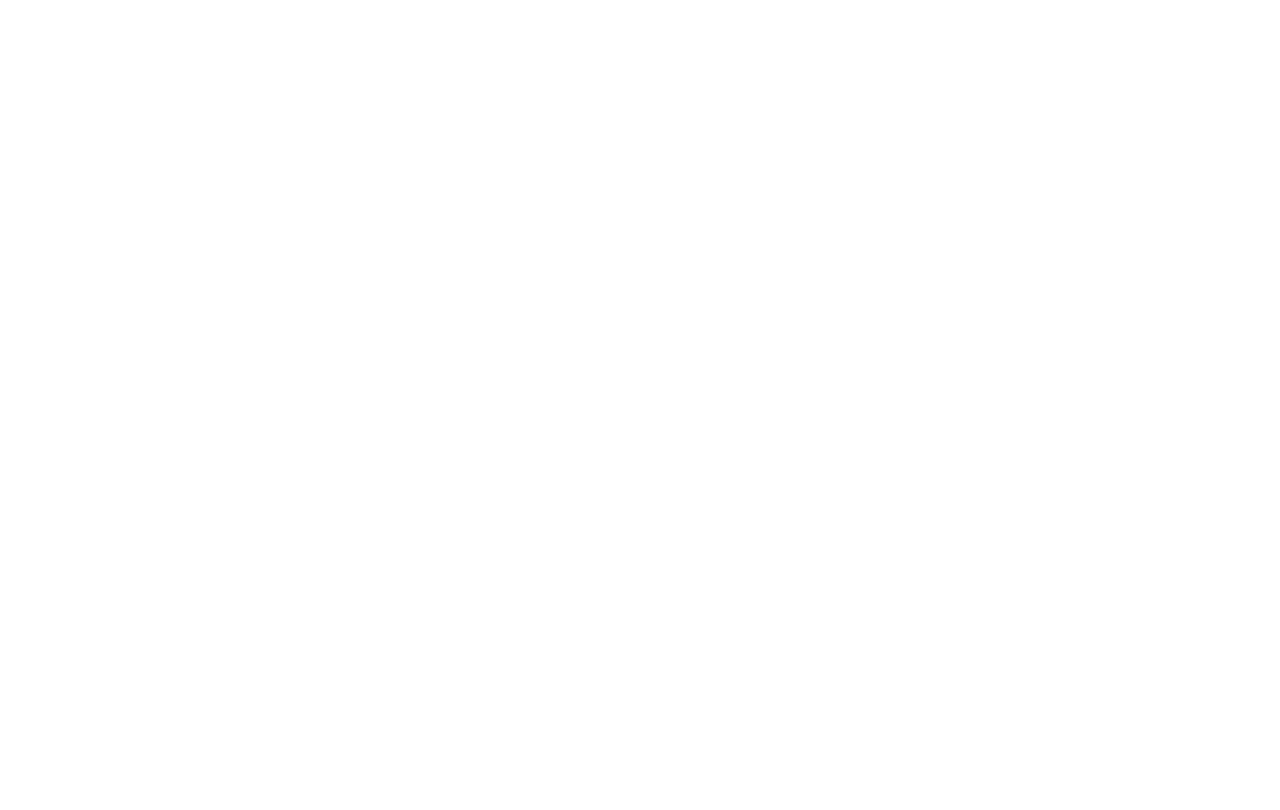
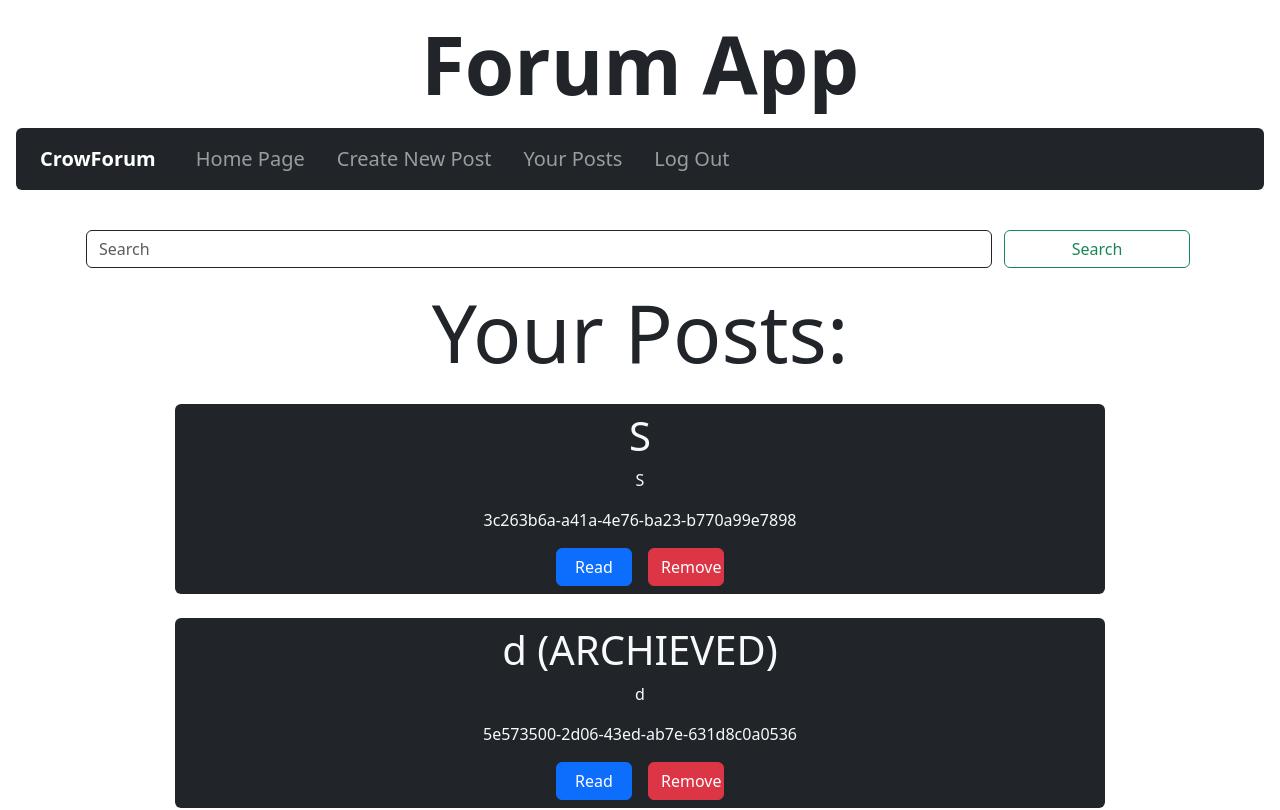
Before and after one commit to OskarProgrammer/ForumAppBootstrap, a React (Vite) app: page /yourPosts in a window 1280 px wide. Before the commit this address had no page. Shown: the top 810 px of the page. Built offline with nearby package versions, Linux system fonts and the light colour scheme; data requests are answered from the project's data file.

Commit message:
Adding /yourPosts route and added /archievedPosts endpoint on the api , also filtring your posts list if keyphrase is given to an searchbar, removing posts and archieving them

```diff
--- a/data/db.json
+++ b/data/db.json
@@ -1,13 +1,22 @@
 {
   "keyPhrase": {
-    "keyPhrase": "Oskar"
+    "keyPhrase": ""
   },
   "currentUser": {
-    "personID": "",
-    "isLogged": false,
+    "personID": "6fdea2a2-ca3d-47a5-ae24-6f19e0d1d07a",
+    "isLogged": true,
     "isAdmin": false
   },
-  "posts": [],
+  "posts": [
+    {
+      "id": "3c263b6a-a41a-4e76-ba23-b770a99e7898",
+      "title": "S",
+      "shortText": "S",
+      "authorID": "6fdea2a2-ca3d-47a5-ae24-6f19e0d1d07a",
+      "authorName": "Oskar",
+      "mainText": "S"
+    }
+  ],
   "users": [
     {
       "id": "6fdea2a2-ca3d-47a5-ae24-6f19e0d1d07a",
@@ -15,5 +24,31 @@
       "password": "root",
       "isAdmin": false
     }
+  ],
+  "archievedPosts": [
+    {
+      "id": "5e573500-2d06-43ed-ab7e-631d8c0a0536",
+      "title": "d",
+      "shortText": "d",
+      "authorID": "6fdea2a2-ca3d-47a5-ae24-6f19e0d1d07a",
+      "authorName": "Oskar",
+      "mainText": "d"
+    },
+    {
+      "id": "29c9e7af-9053-4b44-8925-af41f534a504",
+      "title": "d",
+      "shortText": "d",
+      "authorID": "6fdea2a2-ca3d-47a5-ae24-6f19e0d1d07a",
+      "authorName": "Oskar",
+      "mainText": "d"
+    },
+    {
+      "id": "10d06805-d396-4b3b-ac77-7eba6d04b859",
+      "title": "d",
+      "shortText": "d",
+      "authorID": "6fdea2a2-ca3d-47a5-ae24-6f19e0d1d07a",
+      "authorName": "Oskar",
+      "mainText": "d"
+    }
   ]
 }
--- a/src/App.jsx
+++ b/src/App.jsx
@@ -17,6 +17,7 @@
 import { ErrorsPage } from './pages/ErrorsPage';
 import { logOutLoader, LogOutPage } from "./pages/LogOutPage"
 import { newPostAction, NewPostPage } from './pages/NewPostPage';
+import { UsersPosts, usersPostsLoader } from './pages/UsersPosts';
 
 
 const router = createBrowserRouter(
@@ -28,6 +29,7 @@
         <Route path="/posts/:id" loader={postDetailsLoader} element={<PostDetails/>}/>
         <Route path="/logOut" loader={logOutLoader} element={<LogOutPage/>}/>
         <Route path="/newPost" element={<NewPostPage/>} action={newPostAction}/>
+        <Route path="/yourPosts" element={<UsersPosts/>} loader={usersPostsLoader}/>
     </Route>
   )
 )
--- a/src/layouts/HomeLayout.jsx
+++ b/src/layouts/HomeLayout.jsx
@@ -26,7 +26,7 @@
             throw Error("Error during putting the data")
         }
         setKeyPhrase("")
-        return redirect(".")
+        return redirect()
     }
 
 
@@ -46,7 +46,10 @@
                             {currentUserData.isLogged ? <Link to="/newPost" className="nav-link ms-3">Create New Post</Link>: <NavLink to="/register" className="nav-link ms-3">Sign Up</NavLink>}
                         </li>
                         <li class="nav-item">
-                            {currentUserData.isLogged ? <Link to="/logOut" className="nav-link ms-3">Log Out</Link> : <NavLink to="/login" className="nav-link ms-3">Sign In</NavLink>}
+                            {currentUserData.isLogged ? <Link to="/yourPosts" className="nav-link ms-3">Your Posts</Link> : <NavLink to="/login" className="nav-link ms-3">Sign In</NavLink>}
+                        </li>
+                        <li class="nav-item">
+                            {currentUserData.isLogged ? <Link to="/logOut" className="nav-link ms-3">Log Out</Link> : ""}
                         </li>
                     </ul>
                 </div>
--- a/src/pages/MainPage.jsx
+++ b/src/pages/MainPage.jsx
@@ -3,7 +3,7 @@
 import { useEffect, useState } from "react"
 
 export const MainPage = () => {
-    const [posts, keyPhrase] = useLoaderData()
+    const [posts, keyPhrase, archievedPosts] = useLoaderData()
     const [postsInfo, setPostsInfo] = useState(posts)
     const navigate = useNavigate()
 
@@ -17,6 +17,7 @@
     return (
         <div className="container-small ms-4 me-4 p-3 mb-5 mt-5 justify-content-start bg-dark">
             <h1 className="display-3 text-light text-center fw-bold">Posts</h1>
+            {keyPhrase ? <h3 className="display-2 text-light text-center">Filter: {keyPhrase}</h3> : ""}
             <div className="row">
                 {postsInfo.map((post)=>{
                     if (keyPhrase === "" ){
@@ -47,6 +48,35 @@
 
                 })}
 
+                {archievedPosts.map((post)=>{
+                    if (keyPhrase === "" ){
+                        return(<div className="col-sm-4 mt-3 mb-3 col-md-4 col-lg-3">
+                             <div class="card text-center">
+                                <div class="card-body">
+                                    <h4 class="card-title">{post.title} (ARCHIEVED)</h4>
+                                    <p class="card-text">{post.shortText}</p>
+                                    <p>Author: {post.authorName}</p>
+                                    <Link to={`/posts/${post.id}`} className="btn btn-dark">Read</Link>
+                                </div>
+                            </div>
+                        </div>)
+                    }else if (keyPhrase != "" && (keyPhrase == post.authorName || keyPhrase == post.authorID || keyPhrase == post.title || keyPhrase.toLowerCase() == "archieved")){
+                         return(<div className="col-sm-4 mt-3 mb-3 col-md-4 col-lg-3">
+                            <div class="card text-center">
+                                <div class="card-body">
+                                    <h4 class="card-title">{post.title} (ARCHIEVED)</h4>
+                                    <p class="card-text">{post.shortText}</p>
+                                    <p>Author: {post.authorName}</p>
+                                    <Link to={`/posts/${post.id}`} className="btn btn-dark">Read</Link>
+                                </div>
+                            </div>
+                        </div>)
+                    }else{
+                        return ""
+                    }
+
+                })}
+
             </div>
         </div>
     )
@@ -55,6 +85,7 @@
 export const mainPageLoader = async() => {
     const posts = await fetchFromEndpoint("http://localhost:3000/posts")
     const {keyPhrase} = await fetchFromEndpoint("http://localhost:3000/keyPhrase/")
+    const archievedPosts = await fetchFromEndpoint("http://localhost:3000/archievedPosts")
 
-    return [posts, keyPhrase]
+    return [posts, keyPhrase, archievedPosts]
 }
--- a/src/pages/PostDetails.jsx
+++ b/src/pages/PostDetails.jsx
@@ -7,7 +7,7 @@
 
     return (
         <div className="container-lg text-center mt-5">
-            <h1 className="display-1 fw-bolder fst-italic">Post {id}</h1>
+            <h1 className="display-1 fw-bolder fst-italic">Post {id} {postInfo.isArchieved ? "(ARCHIEVED POST)": ""}</h1>
             <div className="container">
                 <h1 className="display-4 fst-italic mt-5">
                     {postInfo.title}
@@ -24,11 +24,25 @@
 export const postDetailsLoader = async ({params}) => {
     const {id} = params
     let postInfo = {}
+    let isActual = false
 
     try {
         postInfo = await fetchFromEndpointID("http://localhost:3000/posts/",id)
+        isActual = true
     }catch {
-        throw Error("Not found the post")
+        isActual = false
+    }
+
+    if (!isActual){
+        try {
+            postInfo = await fetchFromEndpointID("http://localhost:3000/archievedPosts/",id)
+        } catch {
+            throw Error("Not found the post")
+        }
+    }
+
+    if (!isActual) {
+        postInfo.isArchieved = true
     }
 
     return postInfo
--- /dev/null
+++ b/src/pages/UsersPosts.jsx
@@ -0,0 +1,121 @@
+import { Link, redirect, useLoaderData, useNavigate } from "react-router-dom"
+import { fetchFromEndpoint, fetchFromEndpointID } from "../API functions/functions"
+import { useEffect, useState } from "react"
+
+export const UsersPosts = () => {
+    const [usersPosts, keyPhrase,archievedPosts] = useLoaderData()
+    let [posts, setPosts] = useState(usersPosts)
+    const navigate = useNavigate()
+
+    const removePost = async(postId) => {
+        let newPosts = []
+
+        posts.map((post)=>{
+            if (post.id != postId){newPosts.push(post)}
+        })
+
+        posts = newPosts
+        setPosts(posts)
+
+        const postInfo = await fetchFromEndpointID("http://localhost:3000/posts/",postId)
+
+        let requestOptions = {
+            method: "POST",
+            headers: { "Content-Type": "application/json" },
+            body: JSON.stringify(postInfo)
+        }
+
+        try {
+            await fetch("http://localhost:3000/archievedPosts/",requestOptions)
+        }catch {
+            throw Error("Could not post the post to /archievedPosts")
+        }
+
+        requestOptions = {
+            method: "DELETE",
+            headers: { "Content-Type": "application/json" },
+        }
+
+        try {
+            await fetch(`http://localhost:3000/posts/${postId}`,requestOptions)
+        }catch {
+            throw Error("Could not delete the record from /posts/:id")
+        }
+
+        return redirect(".")
+    }
+
+    useEffect(()=> {
+        const check = setTimeout(()=>{navigate(".")},1)
+        return () => {
+            clearTimeout(check)
+        }
+    }, [])
+
+    return (
+        <div className="container text-center fw-light justify-content-center">
+            <h1 className="display-1">Your Posts: </h1>
+            {keyPhrase ? <h3 className="display-2 text-dark text-center">Filter: {keyPhrase}</h3> : ""}
+            {posts.map((post)=>{
+                if (keyPhrase === ""){
+                    return (<div className="container bg-dark text-light p-2 m-4 rounded pill col-lg-10 m-auto mb-4 mt-4">
+                        <h1>{post.title}</h1>
+                        <p>{post.shortText}</p>
+                        <p>{post.id}</p>
+                        <Link to={`/posts/${post.id}`} className="btn btn-primary me-3 col-lg-1">Read</Link>
+                        <button onClick={()=>{removePost(post.id)}}className="btn btn-danger col-lg-1">Remove</button>
+                    </div>  )
+                } else if (keyPhrase !== "" && (keyPhrase == post.title || keyPhrase == post.id)){
+                    return (<div className="container bg-dark text-light p-2 m-4 rounded pill col-lg-10 m-auto mb-4 mt-4">
+                        <h1>{post.title}</h1>
+                        <p>{post.shortText}</p>
+                        <p>{post.id}</p>
+                        <Link to={`/posts/${post.id}`} className="btn btn-primary me-3 col-lg-1">Read</Link>
+                        <button onClick={()=>{removePost(post.id)}}className="btn btn-danger col-lg-1">Remove</button>
+                    </div>)
+                }else{
+                    return ""
+                }
+            })}
+            {archievedPosts.map((post)=>{
+                if (keyPhrase === ""){
+                    return (<div className="container bg-dark text-light p-2 m-4 rounded pill col-lg-10 m-auto mb-4 mt-4">
+                        <h1>{post.title} (ARCHIEVED)</h1>
+                        <p>{post.shortText}</p>
+                        <p>{post.id}</p>
+                        <Link to={`/posts/${post.id}`} className="btn btn-primary me-3 col-lg-1">Read</Link>
+                        <button onClick={()=>{removePost(post.id)}}className="btn btn-danger col-lg-1">Remove</button>
+                    </div>  )
+                } else if (keyPhrase !== "" && (keyPhrase == post.title || keyPhrase == post.id || keyPhrase.toLowerCase() == "archieved")){
+                    return (<div className="container bg-dark text-light p-2 m-4 rounded pill col-lg-10 m-auto mb-4 mt-4">
+                        <h1>{post.title} (ARCHIEVED)</h1>
+                        <p>{post.shortText}</p>
+                        <p>{post.id}</p>
+                        <Link to={`/posts/${post.id}`} className="btn btn-primary me-3 col-lg-1">Read</Link>
+                        <button onClick={()=>{removePost(post.id)}}className="btn btn-danger col-lg-1">Remove</button>
+                    </div>)
+                }else{
+                    return ""
+                }
+            })}
+        </div>
+    )
+}
+
+
+export const usersPostsLoader = async() => {
+    const {personID} = await fetchFromEndpoint("http://localhost:3000/currentUser")
+    const posts = await fetchFromEndpoint("http://localhost:3000/posts")
+    const archievedPosts = await fetchFromEndpoint("http://localhost:3000/archievedPosts")
+    const {keyPhrase} = await fetchFromEndpoint("http://localhost:3000/keyPhrase")
+    let usersPosts = []
+
+    posts.map((post)=>{
+        if (post.authorID == personID) {
+            usersPosts.push(post)
+        }
+    })
+
+
+    return [usersPosts, keyPhrase, archievedPosts]
+}
```
